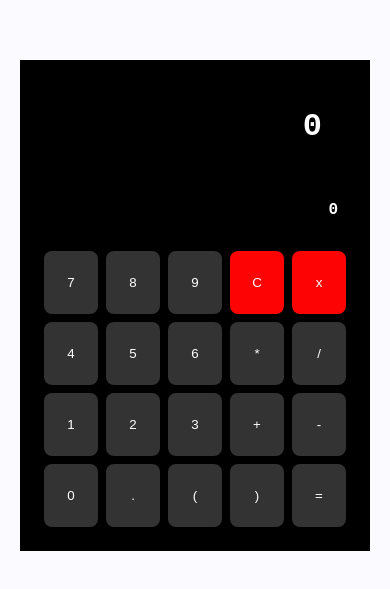
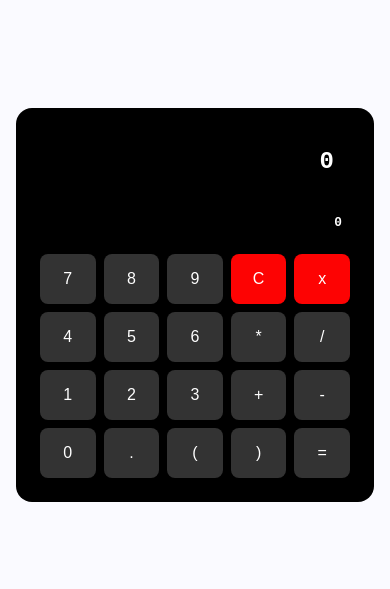
Before and after one commit to carlosst23/CalculadoraV3, a plain HTML site: page index.html in a window 390 px wide. Shown: the part 117-706 px from the top of the page. Drawn offline with Linux system fonts and the light colour scheme.

Commit message:
se actualiza diseño responsivo de html y css

```diff
--- a/css/main.css
+++ b/css/main.css
@@ -8,63 +8,87 @@
 body {
     min-height: 100vh;
     background-color: #fafaff;
-    display: grid;
-    place-items: center;
+    display: flex;
+    justify-content: center;
+    align-items: center;
+    padding: 1rem;
 }
 
 .calculadora {
     background-color: black;
     color: white;
-    width: 350px;
-    max-width: 100%;
+    width: 100%;
+    max-width: 400px;
     padding: 1.5rem;
-    border-radius: 0rem;
+    border-radius: 1rem;
     display: grid;
     grid-template-columns: repeat(5, 1fr);
-    gap: .5rem;
+    gap: 0.5rem;
 }
 
 .pantalla {
     grid-column: 1 / -1;
     background-color: black;
-    padding: 1.5rem;
-    font-size: 2rem;
+    padding: 1rem;
+    font-size: clamp(1.5rem, 5vw, 2rem);
     text-align: right;
-    border-radius: .5rem;
-    margin-bottom: 1rem;
+    border-radius: 0.5rem;
+    margin-bottom: 0.5rem;
     font-family: monospace;
     font-weight: 600;
+    word-wrap: break-word;
 }
+
 .pantalla2 {
     grid-column: 1 / -1;
     background-color: black;
     padding: 0.5rem;
-    font-size: 1rem;
+    font-size: clamp(0.8rem, 3vw, 1rem);
     text-align: right;
-    border-radius: .5rem;
-    margin-bottom: 1rem;
+    border-radius: 0.5rem;
+    margin-bottom: 0.5rem;
     font-family: monospace;
     font-weight: 600;
+    word-wrap: break-word;
 }
 
 .btn {
-    background-color: rgb(51, 51, 51) !important;
+    background-color: rgb(51, 51, 51);
     color: white;
-    border: 0;
-    padding: 1.5rem .5rem;
+    border: none;
+    padding: clamp(1rem, 4vw, 1.5rem) 0.5rem;
     display: flex;
     justify-content: center;
     align-items: center;
-    border-radius: .5rem;
+    font-size: clamp(1rem, 4vw, 1.25rem);
+    border-radius: 0.5rem;
     cursor: pointer;
+    transition: background-color 0.2s ease;
 }
 
-#c{
-    background-color: rgb(253, 3, 3) !important;
-    color: white !important;
+.btn:active {
+    background-color: #666;
 }
 
-#borrar{
-    background-color: rgb(253, 3, 3) !important;
-    color: white !important;
+#c,
+#borrar {
+    background-color: rgb(253, 3, 3);
+    color: white;
 }
+
+/* MEDIA QUERY PARA PANTALLAS MUY PEQUEÑAS */
+@media (max-width: 350px) {
+    .calculadora {
+        padding: 1rem;
+        gap: 0.3rem;
+    }
+
+    .btn {
+        padding: 1rem 0.3rem;
+        font-size: 1rem;
+    }
+
+    .pantalla, .pantalla2 {
+        font-size: 1rem;
+    }
+}
--- a/index.html
+++ b/index.html
@@ -5,6 +5,7 @@
     <link rel="stylesheet" href="./css/main.css">
     <link rel="preconnect" href="https://fonts.googleapis.com">
     <link href="https://fonts.googleapis.com/css2?family=Roboto:wght@100&display=swap" rel="stylesheet">
+    <meta name="viewport" content="width=device-width, initial-scale=1.0, maximum-scale=1.0, user-scalable=no">
 </head>
 <body>
 
```
